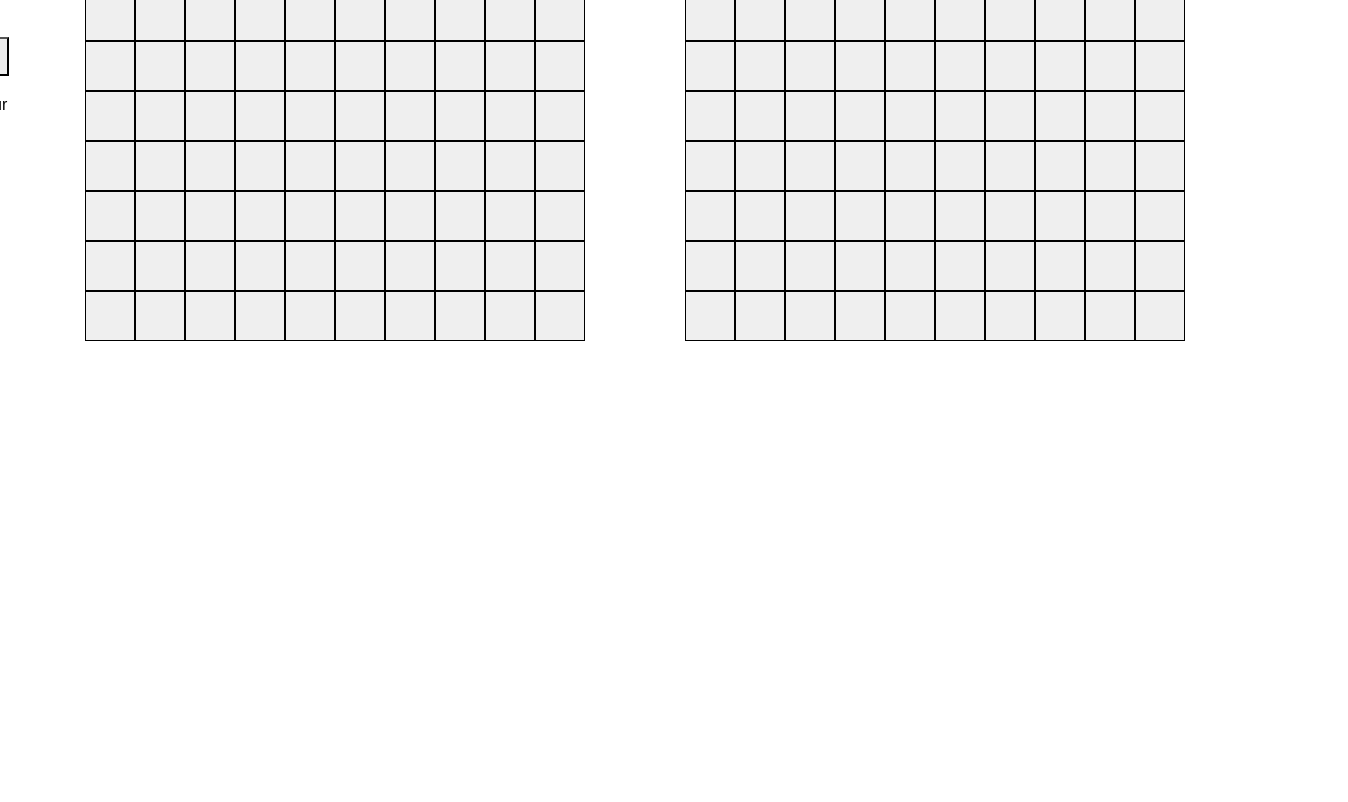
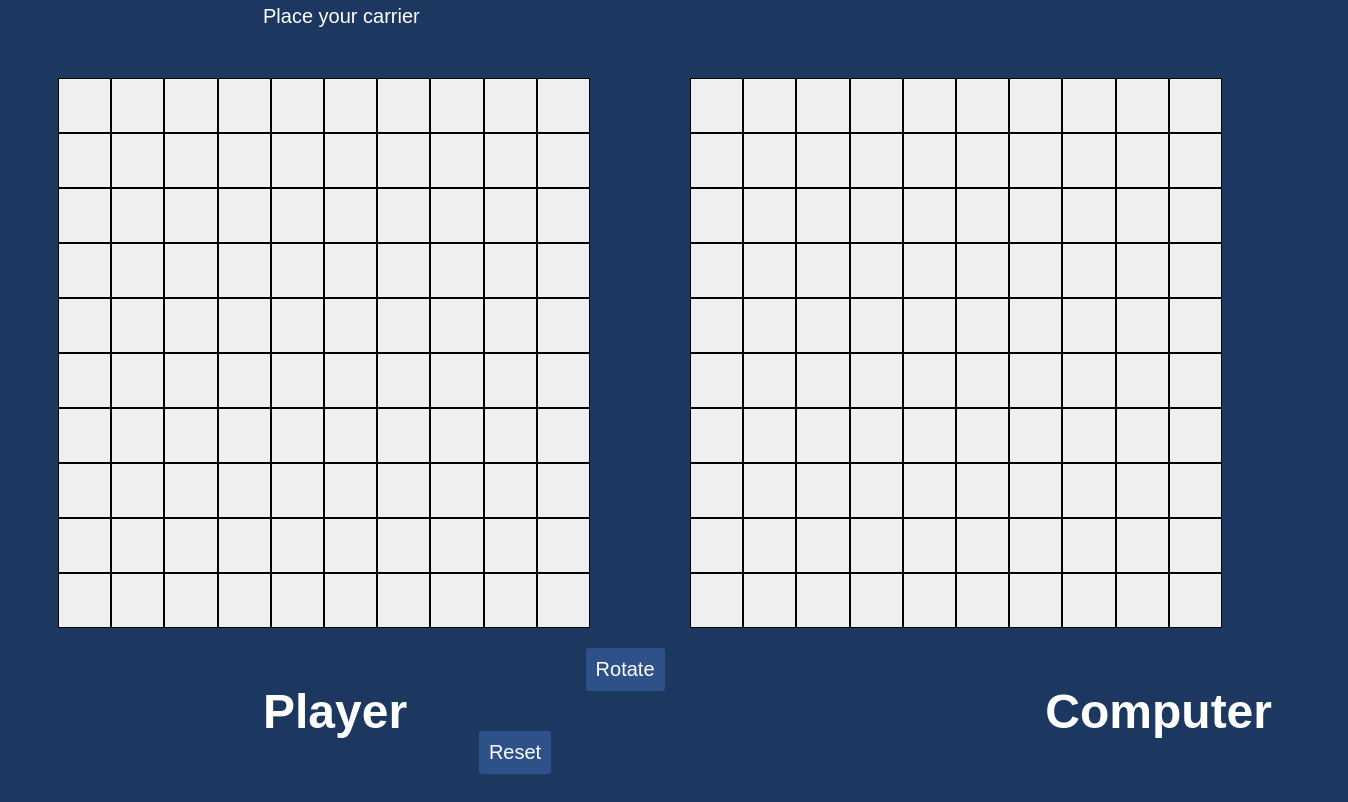
Before and after one commit to as-bowley/battleship, a website built with webpack: page src/template.html in a window 1280 px wide. Shown: the part 217-1019 px from the top of the page, 1348 px wide, since content can reach past the window. Before the commit the page ends 800 px from the top, so only its background shows below. Built offline with nearby package versions, Linux system fonts and the light colour scheme; a web font is replaced by a local one.

Commit message:
add styling to gameboard

```diff
--- a/src/index.js
+++ b/src/index.js
@@ -9,4 +9,4 @@ const Gameloop = require("./modules/Gameloop");
 const start = document.getElementById("startButton");
 start.addEventListener("click", Gameloop.startGame);
 const resetGame = document.getElementById("resetButton");
-resetGame.addEventListener("click", Gameloop);
+resetGame.addEventListener("click", Gameloop.resetGame);
--- a/src/modules/Gameboard.js
+++ b/src/modules/Gameboard.js
@@ -66,7 +66,6 @@ const Gameboard = () => {
   const setShipLocation = (name, length, orientation, startRow, startCol) => {
     if (orientation == "vertical") {
       for (let i = 0; i < length; i++) {
-        console.log(startRow, startCol);
         gameBoard[startRow][startCol + i] = {
           isHit: false,
           ship: name,
@@ -76,7 +75,6 @@ const Gameboard = () => {
       }
     } else {
       for (let i = 0; i < length; i++) {
-        console.log(startRow, startCol);
         gameBoard[startRow + i][startCol] = {
           isHit: false,
           ship: name,
--- a/src/modules/Gameloop.js
+++ b/src/modules/Gameloop.js
@@ -7,13 +7,14 @@ const Gameloop = (() => {
   let player = Player("human");
   let computer = Player("computer");
 
-  const playerBoard = Gameboard();
-  const computerBoard = Gameboard();
+  let playerBoard = Gameboard();
+  let computerBoard = Gameboard();
 
-  const userInterface = Dom();
+  let userInterface = Dom();
 
-  const setMessageDisplay = userInterface.setGameMessage();
-  const setRotateButton = userInterface.rotateButtonListener();
+  let setMessageDisplay = userInterface.setGameMessage();
+  let setRotateButton = userInterface.rotateButtonListener();
+  const startButton = document.getElementById("startButton");
 
   userInterface.renderPlayerGameboard(playerBoard);
   userInterface.renderComputerGameBoard(computerBoard);
@@ -28,7 +29,44 @@ const Gameloop = (() => {
     userInterface
   );
 
+  const resetGame = () => {
+    const playerBoardContainer = document.getElementById("playerGameBoard");
+    const computerBoardContainer = document.getElementById("computerGameBoard");
+
+    playerBoardContainer.innerHTML = "";
+    computerBoardContainer.innerHTML = "";
+    startButton.classList.add("disabled");
+
+    player = Player("human");
+    computer = Player("computer");
+
+    playerBoard = Gameboard();
+    computerBoard = Gameboard();
+
+    userInterface = Dom();
+
+    setMessageDisplay = userInterface.setGameMessage();
+    setRotateButton = userInterface.rotateButtonListener();
+
+    userInterface.renderPlayerGameboard(playerBoard);
+    userInterface.renderComputerGameBoard(computerBoard);
+
+    const playerGameBoardCells = document.querySelectorAll(".playerBoardCell");
+
+    playerGameBoardCells.forEach(function (e) {
+      e.style.pointerEvents = "all";
+    });
+
+    userInterface.playerListeners(
+      playerGameBoardCells,
+      playerBoard,
+      userInterface
+    );
+  };
+
   const startGame = () => {
+    startButton.classList.add("disabled");
+
     computer.placeComputerShipRandomly(
       "carrier",
       computerBoard.getBoard(),
@@ -93,7 +131,7 @@ const Gameloop = (() => {
     userInterface.messageDiv.innerText = "Attack the computers board!";
   };
 
-  return { startGame };
+  return { startGame, resetGame };
 })();
 
 module.exports = Gameloop;
--- a/src/modules/Player.js
+++ b/src/modules/Player.js
@@ -49,22 +49,10 @@ const Player = (type) => {
   const boardChecker = (board, direction, length, row, col) => {
     for (let i = 0; i < length + 1; i++) {
       if (direction == "vertical") {
-        console.log(
-          row,
-          col + i,
-          board[row][col + i],
-          board[row][col + i].hasOwnProperty("ship")
-        );
         if (board[row][col + i].hasOwnProperty("ship")) {
           return true;
         }
       } else {
-        console.log(
-          row,
-          col + i,
-          board[row + i][col],
-          board[row + i][col].hasOwnProperty("ship")
-        );
         if (board[row + i][col].hasOwnProperty("ship")) {
           return true;
         }
--- a/src/style.scss
+++ b/src/style.scss
@@ -1,63 +1,112 @@
 $body-color: red;
+@import url("https://fonts.googleapis.com/css2?family=Iceberg&display=swap");
 body {
   font-family: Arial, Helvetica, sans-serif;
+  background-color: #1c3760;
+}
+
+h1 {
+  font-family: "Iceberg", Arial, Helvetica, sans-serif;
+  text-align: center;
+  font-size: 8em;
+  line-height: 122px;
+  letter-spacing: 0.03em;
+  color: white;
+  margin-top: 50px;
+  margin-bottom: 50px;
+}
+
+#gameMessages {
+  display: flex;
+  color: white;
+  font-family: Arial, Helvetica, sans-serif;
+  margin-left: 255px;
+  font-size: 20px;
 }
 
 .container {
   display: flex;
   height: 600px;
-  justify-content: center;
+  justify-content: space-evenly;
 }
 
 #playerGameBoard {
   display: grid;
-  height: 500px;
-  width: 500px;
+  height: 550px;
+  width: 550px;
   margin: 50px;
   grid-template-columns: repeat(10, 1fr);
   grid-template-rows: repeat(10, 1fr);
   button {
-    height: 50px;
-    width: 50px;
+    height: auto;
+    width: auto;
     background-color: none;
-    border: 0.3px solid black;
+    padding: 0;
+    border: 1px solid black;
   }
 }
 
 #computerGameBoard {
   display: grid;
-  height: 500px;
-  width: 500px;
+  height: 550px;
+  width: 550px;
   margin: 50px;
   grid-template-columns: repeat(10, 1fr);
   grid-template-rows: repeat(10, 1fr);
   button {
-    height: 50px;
-    width: 50px;
+    height: auto;
+    width: auto;
     background-color: none;
-    border: 0.3px solid black;
+    padding: 0;
+    border: 1px solid black;
   }
   button:hover {
     transform: scale(1.02, 1.02);
   }
 }
 
+#bottomContainer {
+  display: flex;
+  align-items: center;
+  margin-left: 255px;
+
   #playerDisplay {
     display: flex;
-  flex-direction: column;
     align-items: center;
     width: 180px;
+    h2 {
+      color: white;
+      font-family: "Iceberg", Arial, Helvetica, sans-serif;
+      font-size: 3em;
+    }
+  }
+
+  #buttons {
+    margin-left: 40px;
+
     button {
+      color: white;
+      background-color: #2d5188;
       margin: 20px;
       padding: 10px;
+      border: none;
+      border-radius: 3px;
+      font-size: 20px;
+      cursor: pointer;
     }
     #startButton.disabled {
       pointer-events: none;
-    background-color: rgb(237, 237, 237);
+      visibility: hidden;
     }
-  #gameMessages {
-    display: flex;
-    flex-wrap: wrap;
+  }
+
+  #computerDisplay {
+    margin-left: 290px;
+    h2 {
+      color: white;
+      font-family: "Iceberg", Arial, Helvetica, sans-serif;
+      font-size: 3em;
+    }
   }
 }
 
@@ -81,7 +130,7 @@ body {
 }
 
 .shipPlacement {
-  background-color: darkslateblue;
+  background-color: rgb(71, 89, 126);
 }
 
 .disabled {
--- a/src/template.html
+++ b/src/template.html
@@ -7,17 +7,22 @@
     <title>Battleship</title>
   </head>
   <body>
+    <h1>Battleship</h1>
+    <div id="gameMessages"></div>
     <div class="container">
+      <div id="playerGameBoard"></div>
+      <div id="computerGameBoard"></div>
+    </div>
+    <div id="bottomContainer">
       <div id="playerDisplay">
         <h2>Player</h2>
+      </div>
+      <div id="buttons">
+        <button id="startButton" class="disabled">Start</button>
         <button id="rotateButton">Rotate</button>
         <button id="resetButton">Reset</button>
-        <button id="startButton" class="disabled">Start</button>
-        <div id="gameMessages"></div>
       </div>
-      <div id="playerGameBoard"></div>
-      <div id="computerGameBoard"></div>
-      <div>
+      <div id="computerDisplay">
         <h2>Computer</h2>
       </div>
     </div>
```
Also changed, not shown: dist/index.html, 1 other file. Lines whose indentation alone changed are shown as unchanged.
